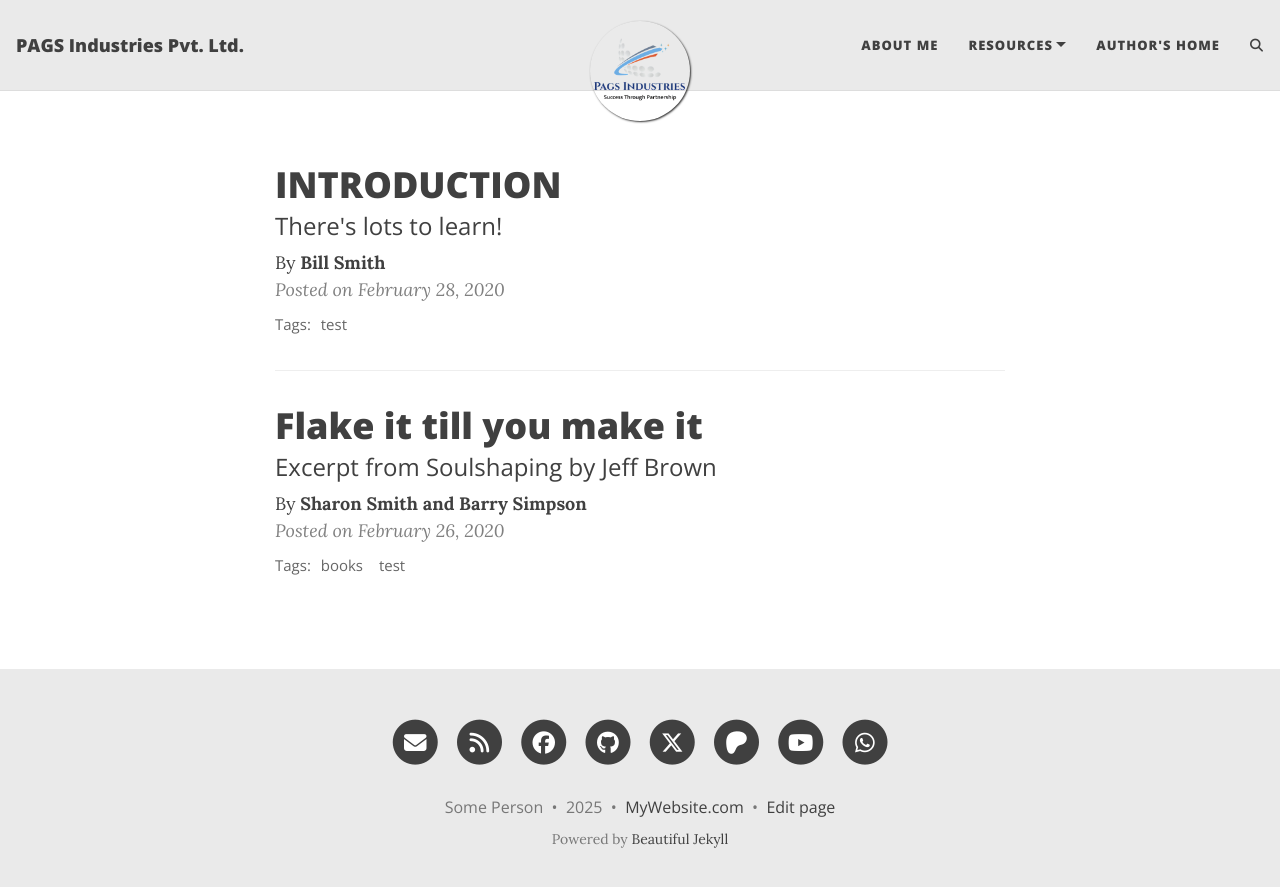
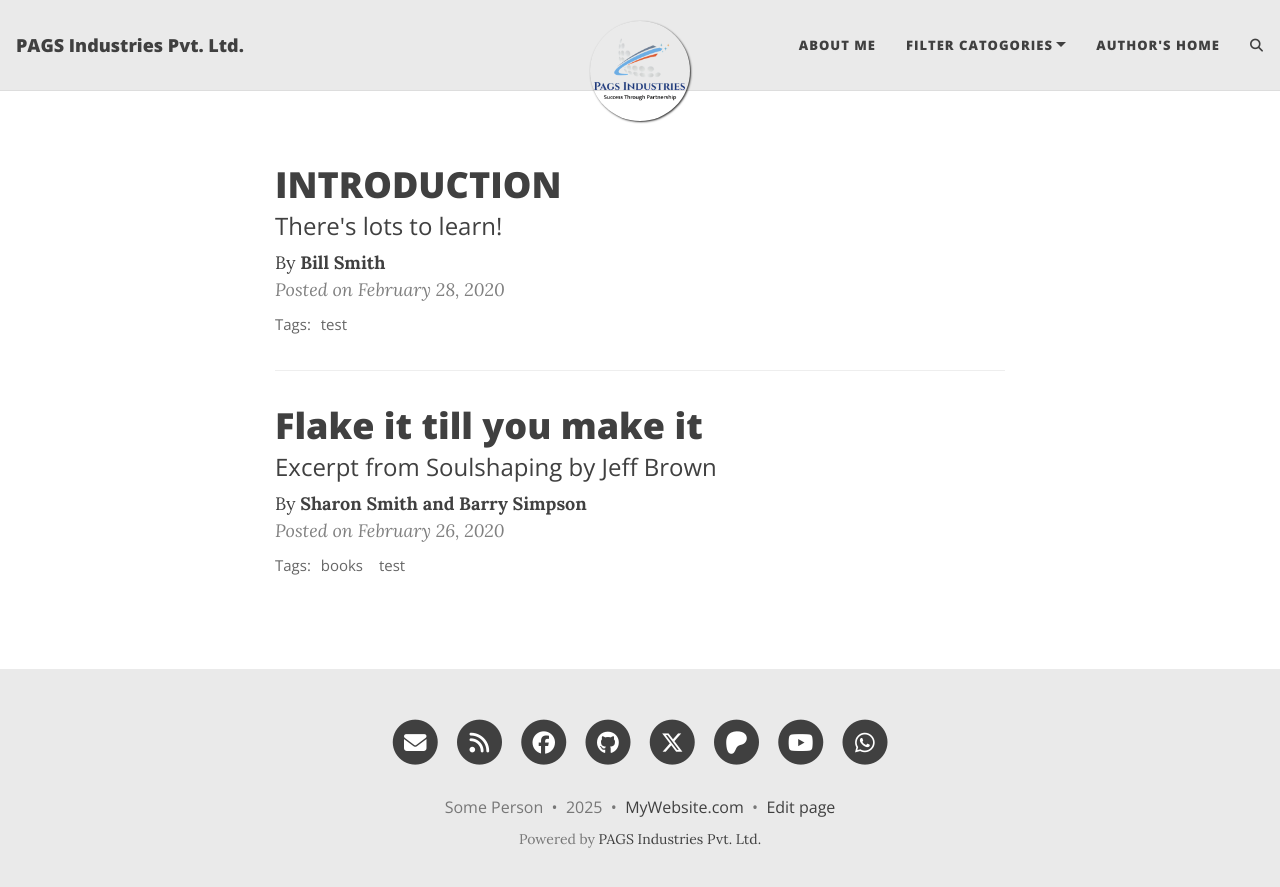
Before and after one commit to IamRaviMaurya/pags-industries-pvt-ltd, a Jekyll site: the page built from index.html, in a window 1280 px wide. Shown: the top 887 px of the page. Built offline with Jekyll 4.4.1, drawn with Linux system fonts in a browser that asks for light colours; the list of posts is cut into pages by our own code; comment, search, counter and statistics services are not loaded.

Commit message:
Feat: Added filer in dropdown

```diff
--- a/_config.yml
+++ b/_config.yml
@@ -21,10 +21,15 @@
 
 navbar-links:
   About Me: "aboutme"
-  Resources:
-    - Beautiful Jekyll: "https://beautifuljekyll.com"
-    - Learn markdown: "https://www.markdowntutorial.com/"
-  Author's home: "https://deanattali.com"
+  FILTER CATOGORIES :
+    - Air Filters: "#"
+    - Water Filters: "#"
+    - Oil & Chemical Filters: "#"
+    - Gas Filters: "#"
+    - Custom Filters: "#"
+
+
+  Author's home: "#"
 
 ################
 # --- Logo --- #
--- a/_includes/footer.html
+++ b/_includes/footer.html
@@ -39,7 +39,8 @@
       </p>
       {% unless site.remove-ads %}<p class="theme-by text-muted">
         Powered by
-        <a href="https://beautifuljekyll.com">Beautiful Jekyll</a>
+        <a href="#">PAGS Industries Pvt. Ltd.
+        </a>
       </p>{% endunless %}
       </div>
     </div>
```
